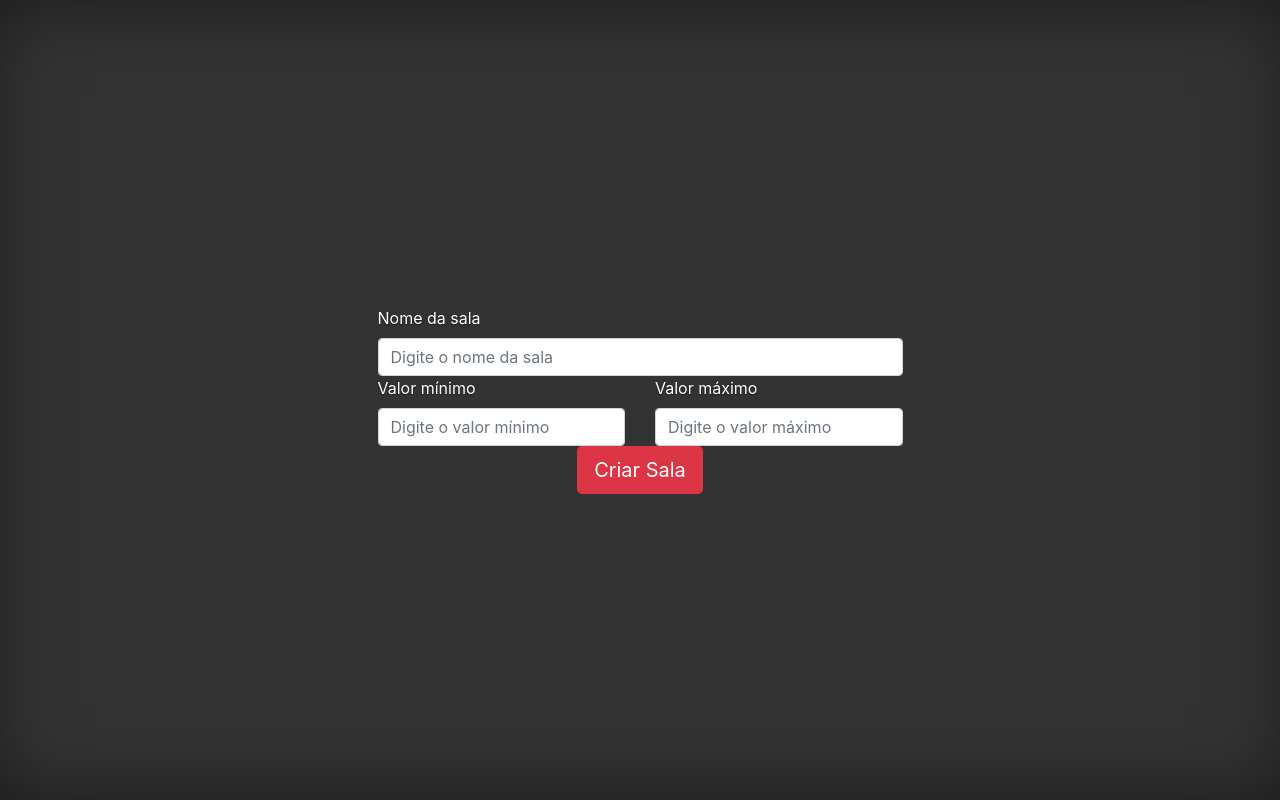
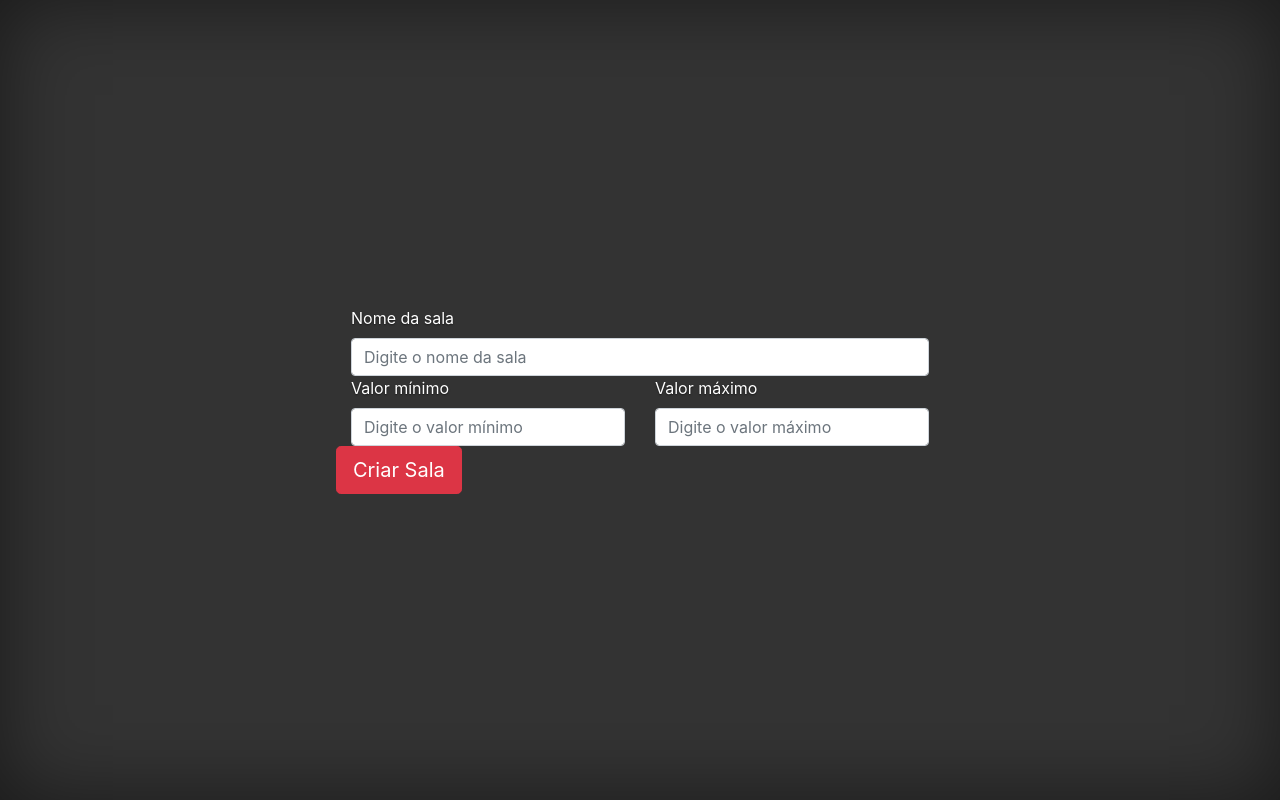
Before and after one commit to bbiancaa/GiftSort, a Django app: page /criar-sala in a window 1280 px wide. Run offline with Django 4.2, Linux system fonts and the light colour scheme; some libraries are stand-ins or nearby versions.

Commit message:
refatorando html de criar sala

```diff
--- a/templates/base.html
+++ b/templates/base.html
@@ -11,10 +11,8 @@
     {% endblock %}
   </head>
   <body>
-    <div class='container'>
       {% block content %}
       {% endblock %}
-    </div>
 
     <script src="https://code.jquery.com/jquery-3.3.1.slim.min.js" integrity="sha384-q8i/X+965DzO0rT7abK41JStQIAqVgRVzpbzo5smXKp4YfRvH+8abtTE1Pi6jizo" crossorigin="anonymous"></script>
     <script src="https://cdnjs.cloudflare.com/ajax/libs/popper.js/1.14.3/umd/popper.min.js" integrity="sha384-ZMP7rVo3mIykV+2+9J3UJ46jBk0WLaUAdn689aCwoqbBJiSnjAK/l8WvCWPIPm49" crossorigin="anonymous"></script>
--- a/templates/raffle/criar_sala.html
+++ b/templates/raffle/criar_sala.html
@@ -1,31 +1,29 @@
 {% extends 'base.html' %}
 
 {% block content %}
-<div class="container">
+
+  <div class="align-self-center">
     <form>
-        <body class="row align-items-center justify-content-center">
-            <div class="row align-items-center justify-content-center">
-                <div class="col-lg-6">
+      <div class="row">
+        <div class="col-lg-12">
           <label for="id_name">Nome da sala</label>
-                    <input type="id_name" class="form-control" id="id_name" aria-describedby="" placeholder="Digite o nome da sala">
+          <input type="id_name" class="form-control" id="id_name" aria-describedby="" placeholder="Digite o nome da sala" />
         </div>
       </div>
-            <div class="row align-items-center justify-content-center">
-                <div class="col-lg-3">
+      <div class="row">
+        <div class="col-lg-6">
           <label for="id_min_value">Valor mínimo</label>
-                    <input type="id_min_value" class="form-control" id="id_min_value" placeholder="Digite o valor mínimo">
+          <input type="id_min_value" class="form-control" id="id_min_value" placeholder="Digite o valor mínimo" />
         </div>
-                <div class="col-lg-3">
+        <div class="col-lg-6">
           <label for="id_max_value">Valor máximo</label>
-                    <input type="id_max_value" class="form-control" id="id_max_value" placeholder="Digite o valor máximo">
+          <input type="id_max_value" class="form-control" id="id_max_value" placeholder="Digite o valor máximo" />
         </div>
       </div>
-            <div class="row align-items-center justify-content-center">
+      <div class="row">
         <button type="submit" class="btn btn-lg btn-danger">Criar Sala</button>
       </div>
-        </body>
     </form>
   </div>
 
-
 {% endblock %}
```
Lines whose indentation alone changed are shown as unchanged.
